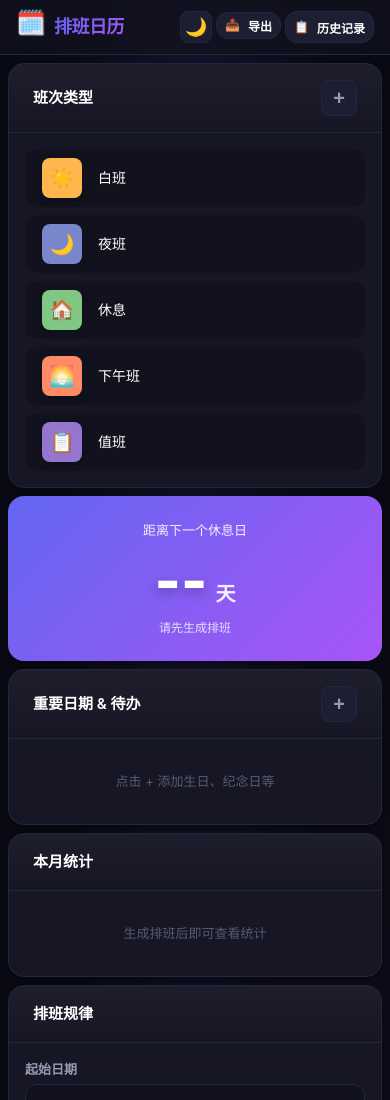
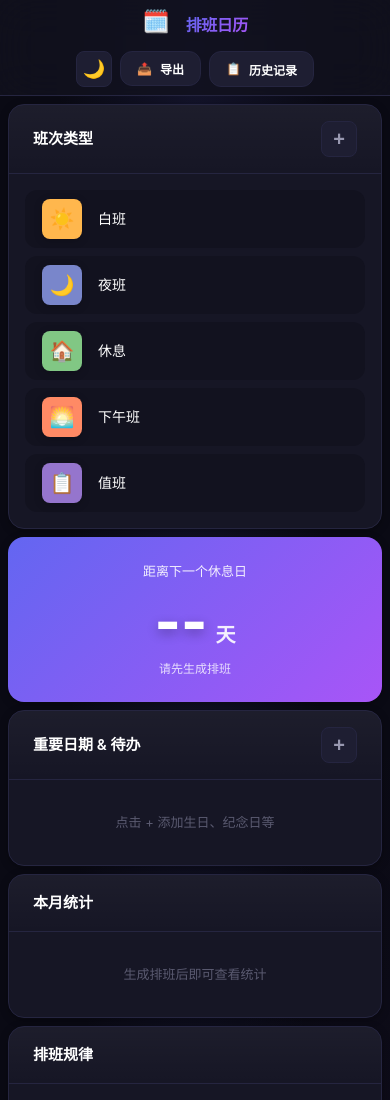
Before and after one commit to YJJ185/shift-calendar, a plain HTML site: page index.html in a window 390 px wide. Shown: the top 1100 px of the page. Drawn offline with Linux system fonts and the light colour scheme.

Commit message:
修复手机端头部布局为两行显示

```diff
--- a/index.css
+++ b/index.css
@@ -1406,45 +1406,42 @@ body {
 
 @media (max-width: 768px) {
 
-    /* 头部优化 */
+    /* 头部优化 - 两行布局 */
     .header {
         padding: var(--space-sm) var(--space-md);
-        flex-wrap: wrap;
+        flex-direction: column;
+        align-items: center;
         gap: var(--space-sm);
     }
 
     .header-left {
+        width: 100%;
+        justify-content: center;
+    }
+
+    .logo {
+        font-size: 22px;
+    }
+
+    .header h1 {
+        font-size: 16px;
+    }
+
+    .header-right {
+        width: 100%;
+        display: flex;
+        justify-content: center;
         gap: var(--space-sm);
     }
 
-    .logo {
-        font-size: 24px;
-    }
-
-    .header h1 {
-        font-size: 18px;
-    }
-
-    .header-right {
-        display: flex;
-        gap: var(--space-xs);
-        flex-wrap: wrap;
-    }
-
     .header-right .btn {
-        padding: var(--space-xs) var(--space-sm);
+        padding: var(--space-sm) var(--space-md);
         font-size: 12px;
     }
 
     .header-right .btn-icon-only {
-        width: 32px;
-        height: 32px;
-    }
-
-    /* 隐藏按钮文字，只显示图标 */
-    .header-right #historyBtn span:not(.btn-icon),
-    .header-right #exportBtn span:not(.btn-icon) {
-        display: none;
+        width: 36px;
+        height: 36px;
     }
 
     /* 侧边栏优化 */
```
